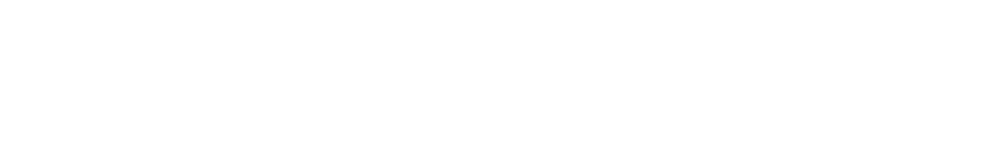
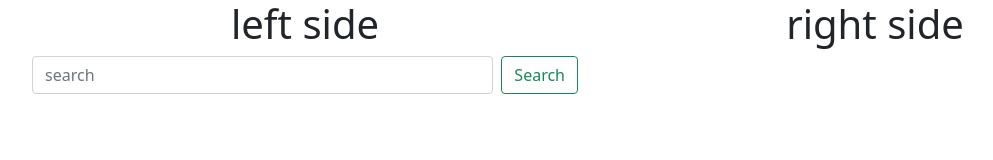
Before and after one commit to omarfurkan/sports-DB-dom, a plain HTML site: page index.html in a window 1280 px wide. Shown: the whole page, without its empty margins (50-1043 px from the left). Drawn offline with nearby package versions, Linux system fonts and the light colour scheme.

Commit message:
set up feach

```diff
--- a/app.js
+++ b/app.js
@@ -0,0 +1,7 @@
+const allPlayers = () => {
+    const searchValue = document.getElementById('search-box').value;
+    const url = `https://www.thesportsdb.com/api/v1/json/2/searchplayers.php?p=${searchValue}`
+    fetch(url)
+        .then((response) => response.json())
+        .then((data) => console.log(data))
+}
--- a/index.html
+++ b/index.html
@@ -4,8 +4,30 @@
     <meta http-equiv="X-UA-Compatible" content="IE=edge">
     <meta name="viewport" content="width=device-width, initial-scale=1.0">
     <title>Document</title>
+    <link href="https://cdn.jsdelivr.net/npm/bootstrap@5.1.3/dist/css/bootstrap.min.css" rel="stylesheet" integrity="sha384-1BmE4kWBq78iYhFldvKuhfTAU6auU8tT94WrHftjDbrCEXSU1oBoqyl2QvZ6jIW3" crossorigin="anonymous">
+    <link rel="stylesheet" href="style.css">
 </head>
-<body>
 
+<div class="container w-100 m-auto">
+    <div class="row">
+        <div class="col-md-6 text-center">
+            <h1>left side</h1>
+            <div  class="d-flex">
+                <input id="search-box" class="form-control me-2" type="search" placeholder="search" aria-label="Search">
+                <button onclick="allPlayers()" id="search-btn" class="btn btn-outline-success" type="submit">Search</button>
+              </div>
+        </div>
+
+        <div class="col-md-6 text-center">
+            <h1>right side</h1>
+        </div>
+    </div>
+</div>
+
+
+
+
+
+    <script src="app.js"></script>
 </body>
 </html>
```
